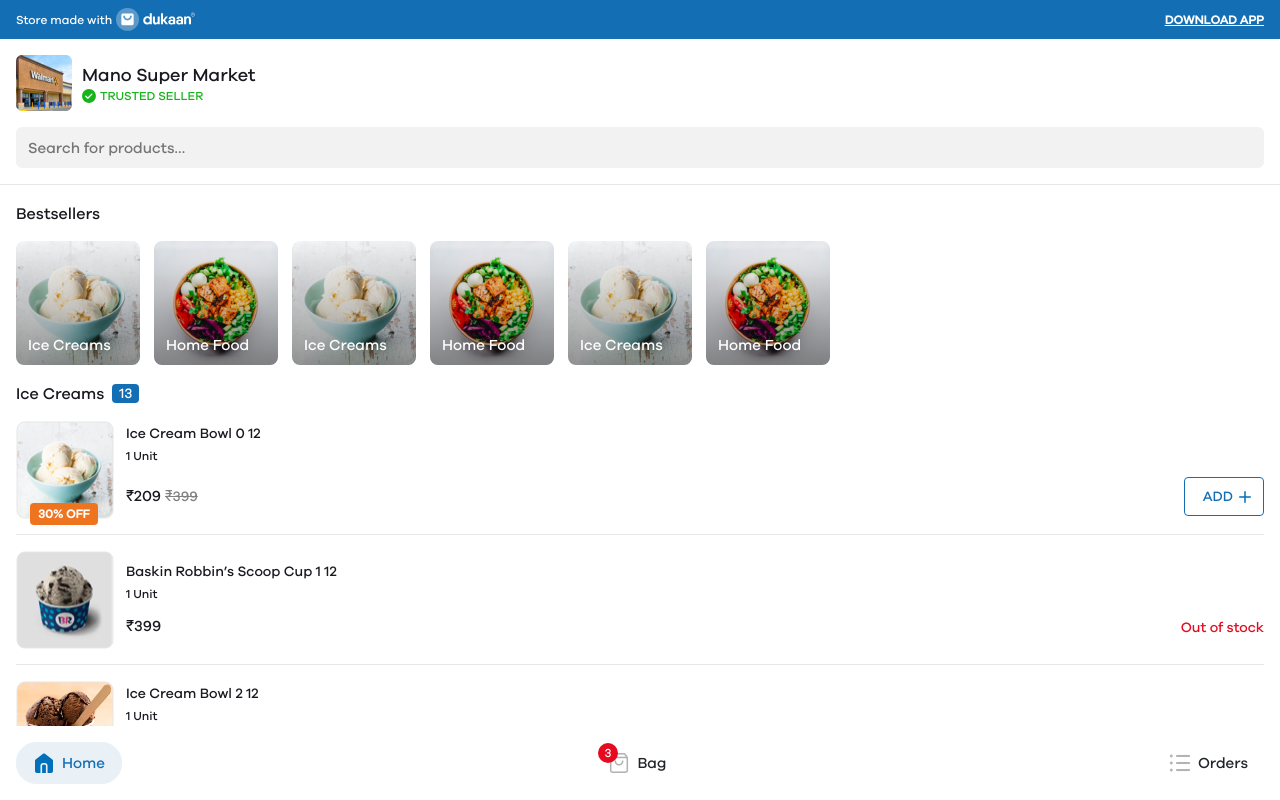
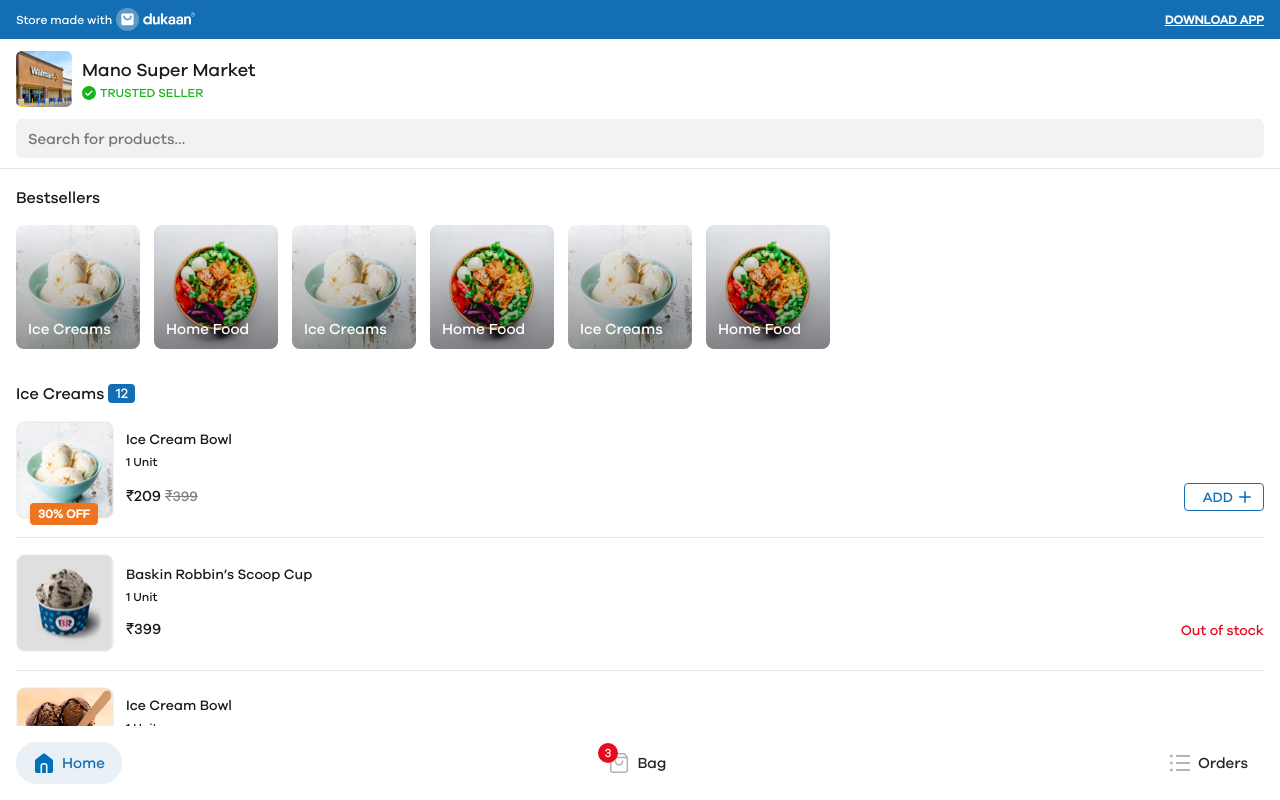
Before and after one commit to NabaSD/dukaan-ui, a React (Create React App) app: page / in a window 1280 px wide. Built offline with nearby package versions, Linux system fonts and the light colour scheme.

Commit message:
fix product container issue

```diff
--- a/src/components/bestsellers/Bestsellers.style.scss
+++ b/src/components/bestsellers/Bestsellers.style.scss
@@ -1,5 +1,5 @@
 .bestsellers-container {
-    margin: 16px 0px 16px 16px;
+    margin: 16px 0px 32px 16px;
     .list-v {
         max-width: 100%;
         overflow-x: scroll;
@@ -11,15 +11,16 @@
     position: relative;
     color: white;
     .caption {
-        position: absolute;
-        bottom: 10px;
-        left: 12px;
         font-size: 15px;
         font-weight: 500;
         font-stretch: normal;
         font-style: normal;
-        line-height: 1.33;
+        line-height: 20px;
+        letter-spacing: 0;
         color: white;
+        position: absolute;
+        bottom: 10px;
+        left: 12px;
     }
 }
 
--- a/src/components/footer/footer.scss
+++ b/src/components/footer/footer.scss
@@ -1,4 +1,5 @@
 .footer-container {
+    margin-top: 40px;
     background-color: #1a181e;
     padding: 0 16px 24px;
     position: relative;
--- a/src/components/product-list/Product-card.tsx
+++ b/src/components/product-list/Product-card.tsx
@@ -27,7 +27,7 @@
     const { product, index, length } = props;
     return (
     <div className="f-c-c-s product-details">
-        <div className="product-title">{product.productTitle} {index} {length-1}</div>
+        <div className="product-title">{product.productTitle}</div>
         <div className="unit">{`${product.unit} Unit`}</div>
         <div className="f-r-b-c w-100 price-and-action">
             <div className="f-r-s-c">
@@ -45,7 +45,7 @@
     return (
         <div>
             { product.isAvailable ?
-                <div className="box f-r-c-c">
+                <div className={`${product.isAdded ? "add-num-box" : "box"} f-r-c-c`}>
                     {product.isAdded ?
                         <img src={minus} alt="minus"/> :
                         <div className="add-text">ADD</div>
--- a/src/components/product-list/Product-list-container.tsx
+++ b/src/components/product-list/Product-list-container.tsx
@@ -140,17 +140,6 @@
                 isAdded: false,
                 addedNumber: '',
                 imgSrc: kawlity
-            },
-            {
-                productTitle: 'Ice Cream Bowl',
-                unit: 1,
-                price: '₹209',
-                oldPrice: '₹399',
-                offer: '30% OFF',
-                isAvailable: true,
-                isAdded: false,
-                addedNumber: '',
-                imgSrc: creamBowl
             }
         ]
     },
@@ -161,8 +150,8 @@
                 productTitle: 'Ice Cream Bowl',
                 unit: 1,
                 price: '₹209',
-                oldPrice: '₹399',
-                offer: '30% OFF',
+                oldPrice: '',
+                offer: '',
                 isAvailable: true,
                 isAdded: false,
                 addedNumber: '',
--- a/src/components/product-list/Product-list.tsx
+++ b/src/components/product-list/Product-list.tsx
@@ -22,7 +22,7 @@
                 products.length > 1 ?
                     <div className="f-r-c-c">
                         <div className="all-product f-r-c-c">
-                            <div className="m-r-4">SEE ALL PRODUCTS</div>
+                            <div>SEE ALL PRODUCTS</div>
                             <img src={arrow} alt="arrow"/>
                         </div>
                     </div> : null
--- a/src/components/product-list/Product.scss
+++ b/src/components/product-list/Product.scss
@@ -2,14 +2,17 @@
     .list {
         margin: 16px;
         .counter {
+            font-size: 14px;
+            line-height: 14px;
+            letter-spacing: 0;
             width: 27px;
             height: 19px;
             margin: 3px 0 2px 4px;
             padding: 2px 6px 3px;
+            margin: 3px 0 0px 0px;
             border-radius: 4px;
             background-color: #146eb4;
             color: #ffffff;
-            font-size: 14px;
         }
     }
     .product-card {
@@ -65,37 +68,60 @@
                 }
             }
             .box {
-                padding: 8px 12px;
+                padding: 7px 12px;
                 border-radius: 4px;
                 border: solid 1px #146eb4;
-                .add-text{
+                .add-text {
                     font-size: 14px;
-                    text-align: center;
+                    font-weight: 500;
+                    font-stretch: normal;
+                    font-style: normal;
+                    line-height: 12px;
+                    letter-spacing: 0;
                     color: #146eb4;
                     margin: 0px 6px;
                 }
+              }
+            .add-num-box {
+                padding: 0px 6px;
+                border-radius: 4px;
+                border: solid 1px #146eb4;
                 .add-num {
                     margin: 0px 6px;
-                    padding: 0px 6px;
-                    background-color: #146eb4;
+                    padding: 7px 7px 6px 9px;
+                    background-color: #e4f1f8;
                     color: #ffffff;
                     font-size: 14px;
-                  }
-              }
+                    font-weight: 500;
+                    font-stretch: normal;
+                    font-style: normal;
+                    line-height: 1;
+                    letter-spacing: 0;
+                    text-align: center;
+                    color: #146eb4;
+                }
+            }
         }
 
     }
     .all-product {
-        margin: 18px 0 0 0;
+        margin: 28px 0 16px 0;
         padding: 5px 8px 5px 14px;
         border-radius: 4px;
+        max-width: fit-content;
+        padding: 4px 8px 4px 14px;
+        border-radius: 4px;
         background-color: #f2f2f2;
-        max-width: fit-content;
         font-size: 14px;
+        font-weight: 500;
+        font-stretch: normal;
+        font-style: normal;
+        letter-spacing: 0;
+        color: #4d4d4d;
     }
     .divider {
         border-bottom: 1px solid #e6e6e6;
-        padding-bottom: 15px;
+        padding-bottom: 18px;
     }
 
 }
--- a/src/components/search-box/Search-box.scss
+++ b/src/components/search-box/Search-box.scss
@@ -1,18 +1,16 @@
 .custom-input-type-text{
     border: none;
-    height: 90%;
     width: 100%;
+    border-radius: 6px;
+    padding: 11px 0px 11px 12px;
     font-size: 15px;
     font-weight: normal;
+    font-stretch: normal;
     font-style: normal;
-    font-stretch: normal;
     line-height: 15px;
     letter-spacing: normal;
-    padding-left: 10px;
     color: #989898;
     background-color: #f2f2f2;
-    border-radius: 6px;
-    padding: 12px;
   }
 
 input[type=text]:focus {
--- a/src/components/search-box/Search-box.tsx
+++ b/src/components/search-box/Search-box.tsx
@@ -3,7 +3,7 @@
 
 function SearchBox() {
     return (
-        <div className="m-x-16 m-y-12">
+        <div className="m-x-16 m-b-10">
             <input type="text" className="custom-input-type-text" placeholder="Search for products…" />
         </div>
     );
--- a/src/components/store-header/Store-header.scss
+++ b/src/components/store-header/Store-header.scss
@@ -1,18 +1,23 @@
 .store-name {
+  margin: 6px 0 2px 0;
+  font-family: 'GalanoGrotesqueMedium';
   font-size: 18px;
   font-weight: 500;
   font-stretch: normal;
   font-style: normal;
   line-height: 26px;
-    letter-spacing: normal;
+  letter-spacing: 0;
   color: #1a181e;
 }
+
+
 .store-tier {
+  font-family: 'GalanoGrotesqueMedium';
   font-size: 12px;
   font-weight: 500;
   font-stretch: normal;
   font-style: normal;
-    line-height: 1.33;
+  line-height: 16px;
   letter-spacing: normal;
   color: #17b31b;
 }
--- a/src/components/store-header/Store-header.tsx
+++ b/src/components/store-header/Store-header.tsx
@@ -6,10 +6,10 @@
 
 function StoreHeader() {
     return (
-        <div className="f-r-s-c m-x-16 m-y-12">
+        <div className="f-r-s-s m-l-16 m-y-12">
             <img src={store} alt="store"></img>
-            <div className="f-c-c-s m-l-10">
-                <h1 className="store-name m-0">{CONSTANT.STORE_DETAILS.name}</h1>
+            <div className="f-c-s-s m-l-10">
+                <div className="store-name">{CONSTANT.STORE_DETAILS.name}</div>
                 <div className="f-r-s-c">
                     <img className="m-r-4" src={tick} alt="tick"/>
                     <h3 className="store-tier m-0">{CONSTANT.STORE_DETAILS.tier}</h3>
--- a/src/index.scss
+++ b/src/index.scss
@@ -22,13 +22,17 @@
     margin-right: #{$space}px;
   }
 
-  .m-x-#{$space}{
+  .m-y-#{$space}{
     margin-top: #{$space}px;
     margin-bottom: #{$space}px;
   }
 
   .m-t-#{$space}{
     margin-top: #{$space}px;
+  }
+
+  .m-b-#{$space}{
+    margin-bottom: #{$space}px;
   }
 
   .m-#{$space}{
@@ -128,13 +132,13 @@
   }
 
   .section-title {
-    color: #1a181e;
     margin: 0 4px 16px 0;
+    font-family: 'GalanoGrotesqueMedium';
     font-size: 16px;
     font-weight: 500;
     font-stretch: normal;
     font-style: normal;
-    line-height: 1.5;
+    line-height: 24px;
     letter-spacing: normal;
     color: #1a181e;
   }
```
Lines whose indentation alone changed are shown as unchanged.
